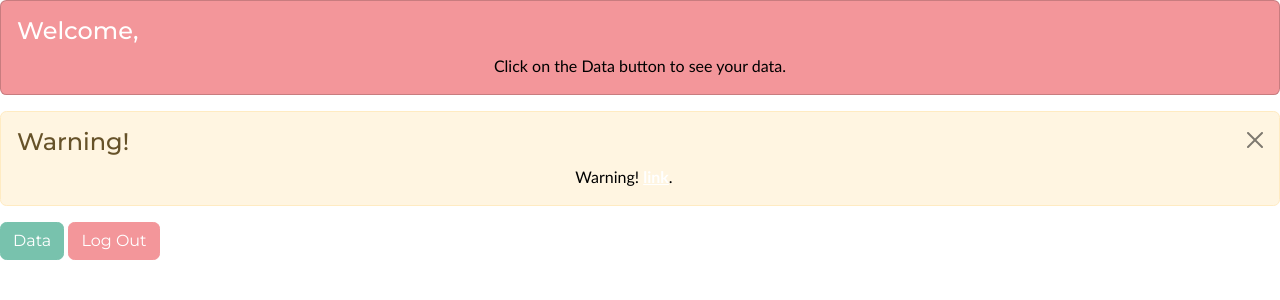
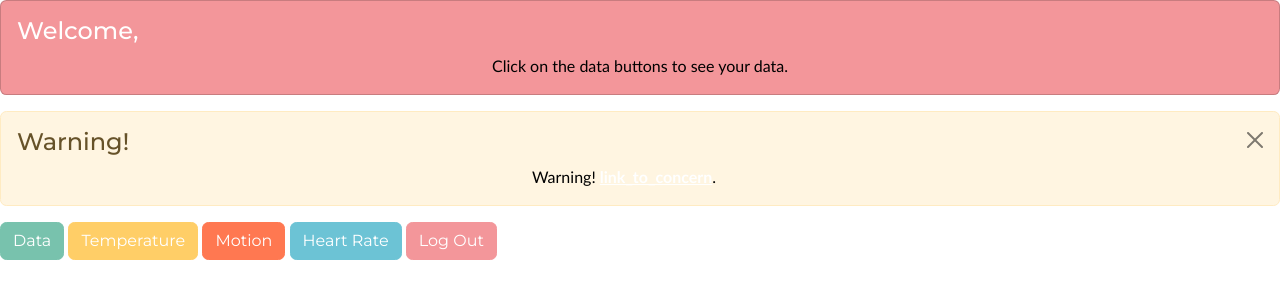
Before and after one commit to Triangleman1/AllergyAlarm, a Django app: page / in a window 1280 px wide. Shown: the part 112-412 px from the top of the page. Run offline with Django 5.2, Linux system fonts and the light colour scheme; some libraries are stand-ins or nearby versions.

Commit message:
More data buttons added on homepage.

```diff
--- a/allergy_alarm_app/templates/allergy_alarm_app/allergy_home.html
+++ b/allergy_alarm_app/templates/allergy_alarm_app/allergy_home.html
@@ -56,17 +56,23 @@
 <div class="card text-white bg-secondary mb-3" style="max-width: 100rem;">
     <div class="card-body">
       <h4 class="card-title">Welcome, {{ request.user.username }}</h4>
-      <p class="card-text">Click on the Data button to see your data.</p>
+      <p class="card-text">Click on the data buttons to see your data.</p>
     </div>
   </div>
 
   <div class="alert alert-dismissible alert-warning">
     <button type="button" class="btn-close" data-bs-dismiss="alert"></button>
     <h4 class="alert-heading">Warning!</h4>
-    <p class="mb-0">Warning! <a href="#" class="alert-link">link</a>.</p>
+    <p class="mb-0">Warning! <a href="#" class="alert-link">link_to_concern</a>.</p>
   </div>
 
 <button type="button" class="btn btn-primary" onclick="location.href='chart'">Data</button>
+
+<button type="button" class="btn btn-warning">Temperature</button>
+
+<button type="button" class="btn btn-danger">Motion</button>
+
+<button type="button" class="btn btn-info">Heart Rate</button>
 
 <button type="button" class="btn btn-secondary" onclick="location.href='logout'">Log Out</button>
 
```
Also changed, not shown: db.sqlite3.
